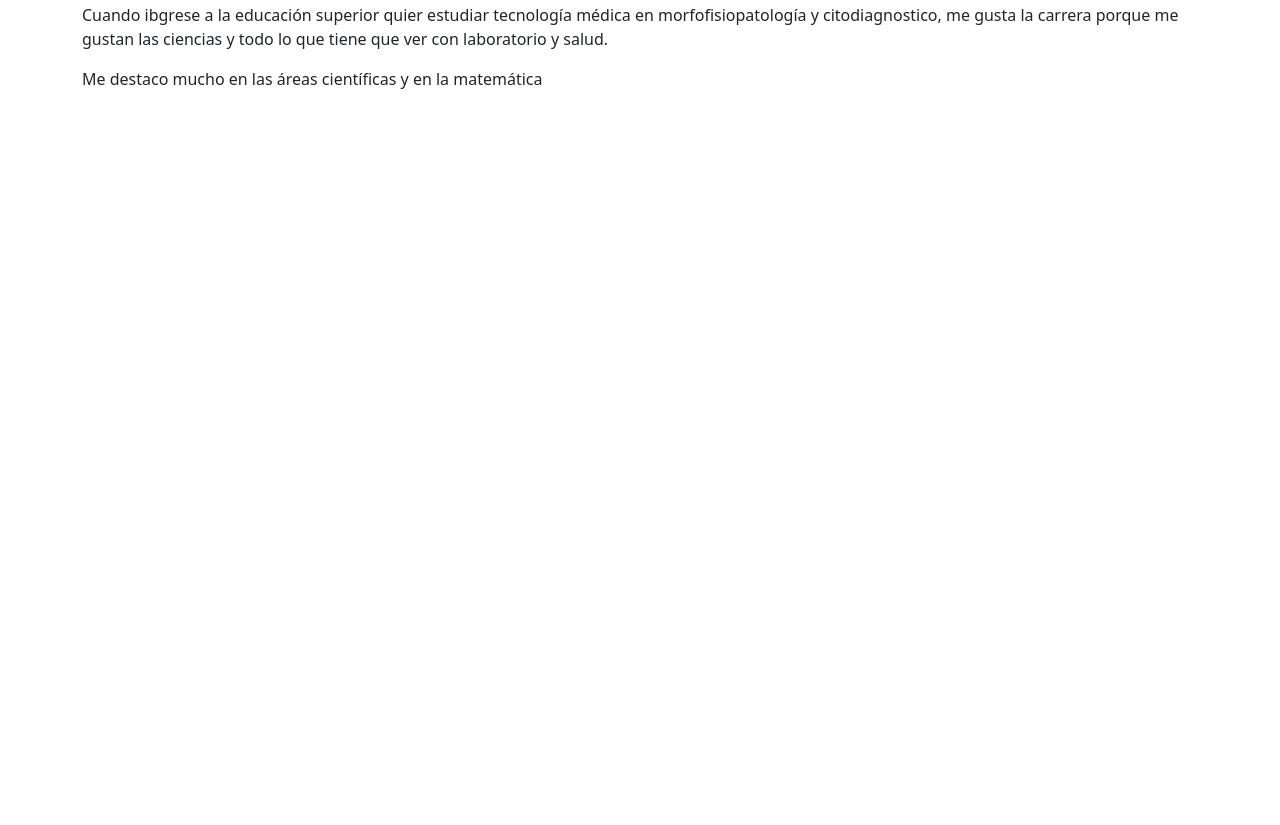
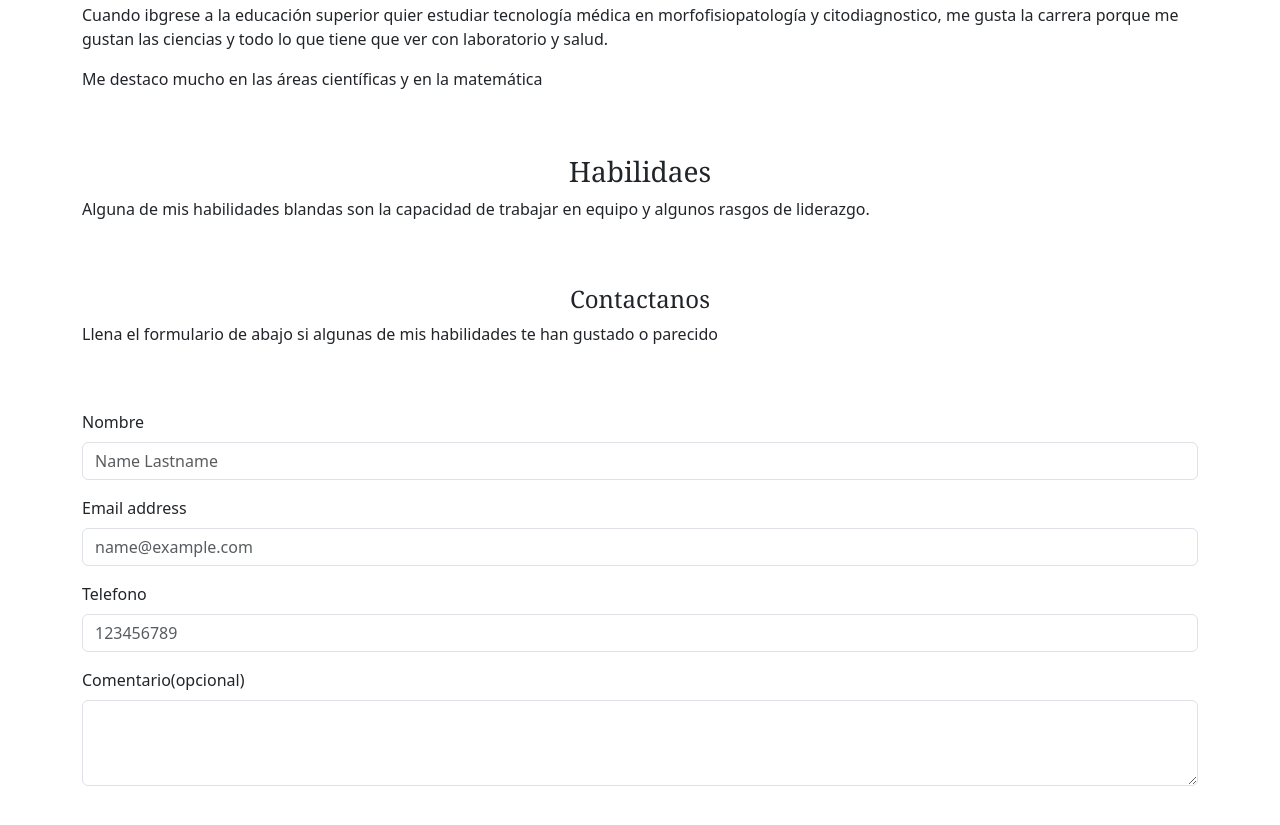
Before and after one commit to Antonilo0/Antonilo0.github.io, a plain HTML site: page index.html in a window 1280 px wide. Shown: the part 315-1140 px from the top of the page. Before the commit the page ends 800 px from the top, so only its background shows below. Drawn offline with nearby package versions, Linux system fonts and the light colour scheme.

Commit message:
Agregue formulario

```diff
--- a/index.html
+++ b/index.html
@@ -57,6 +57,43 @@
          </div>
        </section>
 
+      </section>
+      <div class="container mt-5 mb-5">
+       <div class="row align-items-center">
+     <h3 id="habilidades">Habilidaes</h3>
+      <p>Alguna de mis habilidades blandas son la capacidad de trabajar en equipo y algunos rasgos de liderazgo.</p>
+       </div>
+      </div>
+      <section>
+
+      <section>
+       <div class="container mt-5 mb-5">
+       <div class="row aling-items-center">
+
+     <h4 id="contactanos">Contactanos</h4>
+     <p>Llena el formulario de abajo si algunas de mis habilidades te han gustado o parecido</p>
+
+     <div class=" mt-5 mb-3">
+       <label for="exampleFormControlInput1" class="form-label">Nombre</label>
+       <input type="text" class="form-control" id="exampleFormControlInput1" placeholder="Name Lastname">
+     </div>
+
+     <div class="mb-3">
+       <label for="exampleFormControlInput1" class="form-label">Email address</label>
+       <input type="email" class="form-control" id="exampleFormControlInput1" placeholder="name@example.com">
+     </div>
+
+     <div class="mb-3">
+       <label for="exampleFormControlInput1" class="form-label">Telefono</label>
+       <input type="number" class="form-control" id="exampleFormControlInput1" placeholder="123456789">
+     </div>
+     <div class="mb-3">
+       <label for="exampleFormControlTextarea1" class="form-label">Comentario(opcional) </label>
+       <textarea class="form-control" id="exampleFormControlTextarea1" rows="3"></textarea>
+     </div>
+     </div>
+     </div>
+      </section>
 
     <script src="https://cdn.jsdelivr.net/npm/bootstrap@5.3.3/dist/js/bootstrap.bundle.min.js" integrity="sha384-YvpcrYf0tY3lHB60NNkmXc5s9fDVZLESaAA55NDzOxhy9GkcIdslK1eN7N6jIeHz" crossorigin="anonymous"></script>
 </body>
--- a/portafolios.css
+++ b/portafolios.css
@@ -22,3 +22,13 @@ h1{
 h2{
     text-align: center;
 }
+
+h3{
+    font-family: Georgia, 'Times New Roman', Times, serif;
+    text-align: center;
+}
+
+h4{
+    font-family: Georgia, 'Times New Roman', Times, serif;
+    text-align: center;
+}
```
